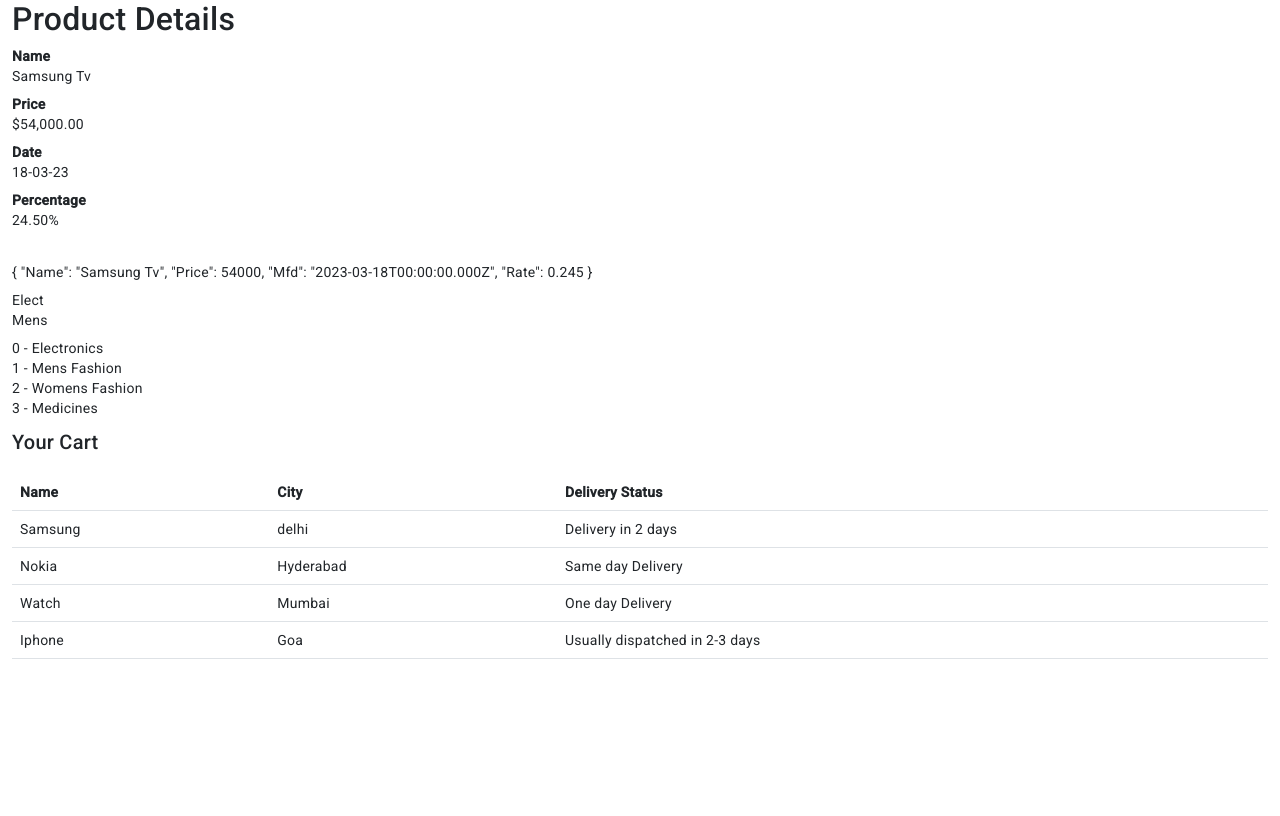
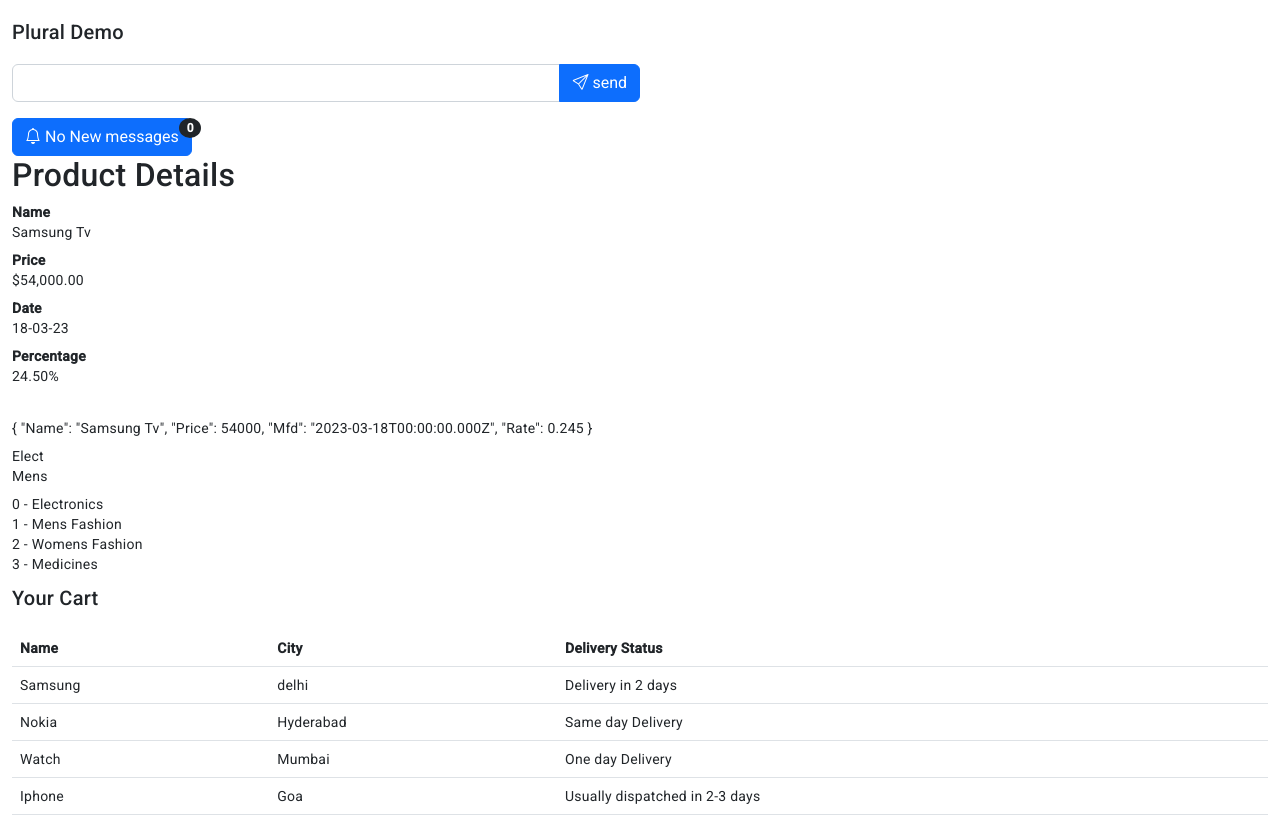
Before and after one commit to vajaganidhanesh/angular-workspace, an Angular app: page / in a window 1280 px wide. Built offline with nearby package versions, Linux system fonts and the light colour scheme.

Commit message:
i18nPlural pipe services with implementation

```diff
--- a/projects/shopping/src/app/components/pipe-demo/pipe-demo.component.html
+++ b/projects/shopping/src/app/components/pipe-demo/pipe-demo.component.html
@@ -1,4 +1,28 @@
 <div class="container-fluid">
+  <div class="mt-3 w-50">
+    <h2>Plural Demo</h2>
+    <div class="mb-3 input-group">
+      <input type="text" [(ngModel)]="InputMessage" class="form-control" />
+      <button class="btn btn-primary" (click)="sendClick()">
+        <span class="bi-send"></span> send
+      </button>
+    </div>
+    <button class="btn btn-primary position-relative" (click)="openMessages()">
+      <span class="bi bi-bell"></span>
+      {{ Message.length | i18nPlural : NotificationMap }}
+      <span class="badge bg-dark rounded rounded-circle position-absolute"
+        >{{ Count }}
+      </span>
+    </button>
+    <div class="mt-3" *ngIf="showMessages">
+      <ul class="list-unstyled">
+        <h3>Your Messages</h3>
+        <li *ngFor="let item of Message">
+          {{ item }}
+        </li>
+      </ul>
+    </div>
+  </div>
   <div class="row">
     <div class="h2">Product Details</div>
     <dl>
--- a/projects/shopping/src/app/components/pipe-demo/pipe-demo.component.ts
+++ b/projects/shopping/src/app/components/pipe-demo/pipe-demo.component.ts
@@ -25,6 +25,7 @@
     name.bold();
   }
 
+  // i18nSelect pipeline
   public delivery: { product: string; city: string }[] = [
     { product: 'Samsung', city: 'delhi' },
     { product: 'Nokia', city: 'Hyderabad' },
@@ -38,7 +39,34 @@
     Mumbai: 'One day Delivery',
     other: 'Usually dispatched in 2-3 days',
   };
+  // ______________________________________
+
+  // ----------------i18nPural---------------
+  public Message: string[] = [];
+  public Count: number = 0;
+  public InputMessage: string = '';
+  public showMessages: boolean = false;
+
+  public NotificationMap = {
+    '=0': 'No New messages',
+    '=1': 'One New Message',
+    other: '# Messages',
+  };
+
+  public sendClick() {
+    var now = new Date();
+    this.Message.push(this.InputMessage + ' - ' + now.toLocaleTimeString());
+    this.Count = this.Message.length;
+    alert(this.InputMessage);
+    this.InputMessage = '';
+  }
+
+  public openMessages() {
+    this.showMessages = this.showMessages == false ? true : false;
+  }
+
   ngOnInit(): void {
+    this.Count = this.Message.length;
     console.log(JSON.stringify(this.product));
   }
 }
```
